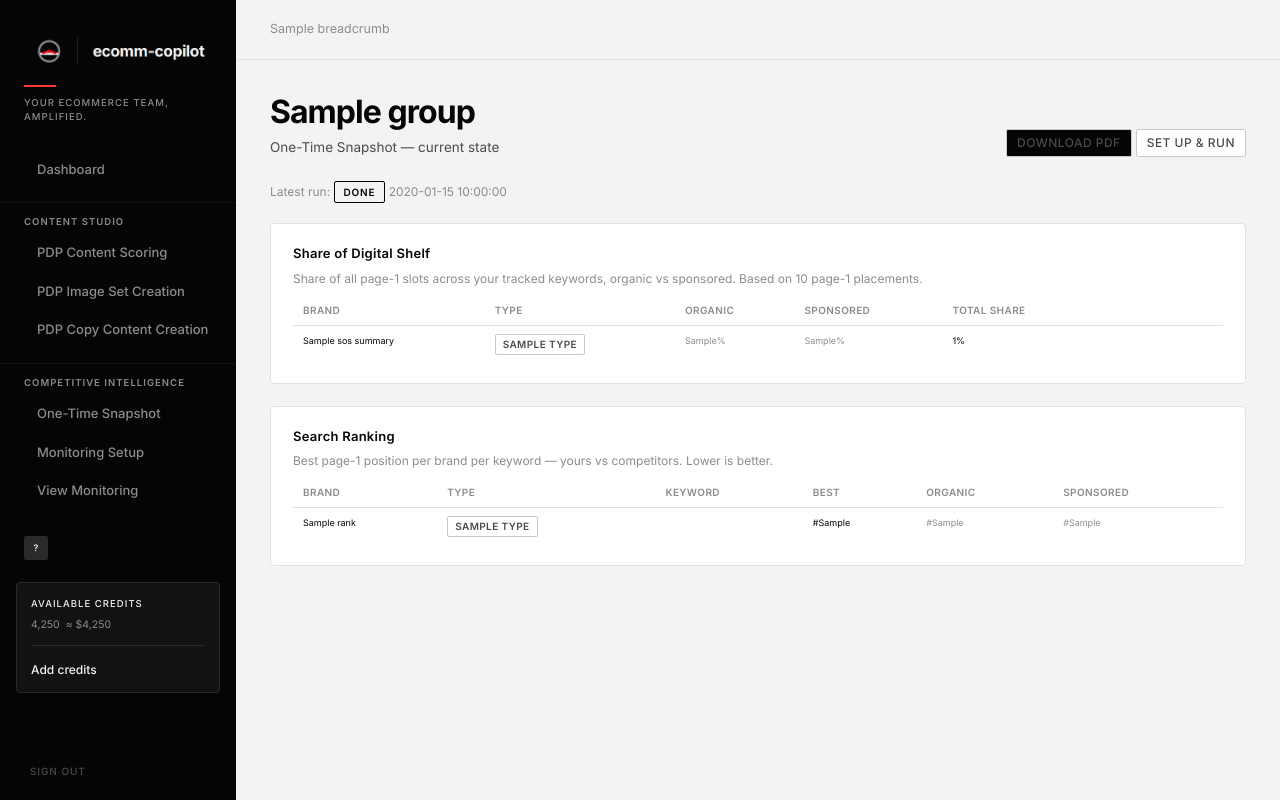
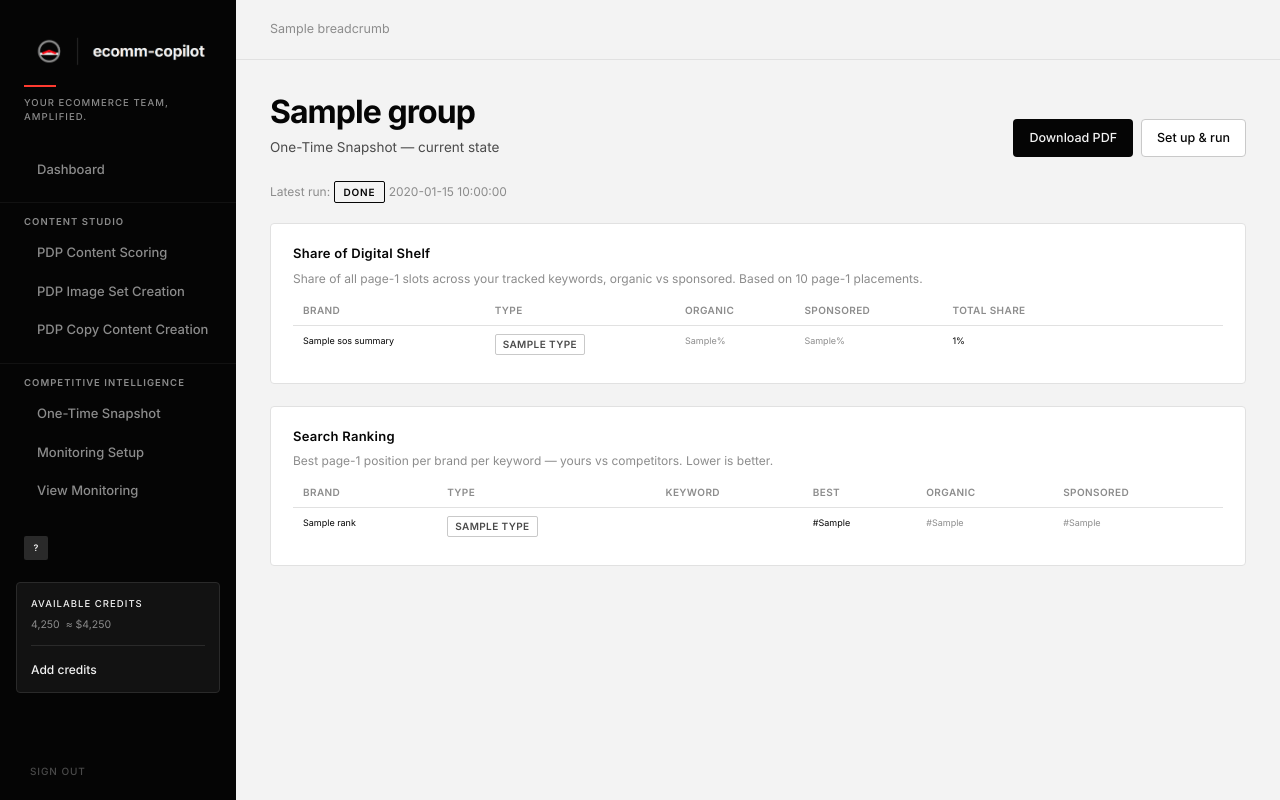
Before and after one commit to ricksauls/ecomm-copilot, a Python web app: template app/templates/app/ci_snapshot_results.html in a window 1280 px wide. Run offline with Jinja, Linux system fonts and the light colour scheme; the template is opened without the code that fills it: most values are stand-ins (such as "Sample title", 1, 10 or a date in 2020).

Commit message:
Fix low-contrast Download PDF button on CI snapshot results
The button was nested in .ci-periods, whose `.ci-periods a` rule
(specificity 0,1,1) overrode .wbtn-primary and forced mid-gray text
onto the black button fill (~1.5:1 contrast). Move both header action
buttons into a new .header-actions wrapper that does not restyle its
anchors, restoring the intended canvas-on-black button.

Co-Authored-By: Claude Opus 4.8 <noreply@anthropic.com>

```diff
--- a/app/static/css/workspace.css
+++ b/app/static/css/workspace.css
@@ -1416,6 +1416,10 @@ a:focus-visible,
 .ci-chip button:hover { color: var(--signal-red); }
 
 /* Period selector on the dashboard. */
+/* Header action buttons (e.g. Download PDF + Set up & run). Kept distinct from
+   .ci-periods so the pill-link styling below never bleeds onto .wbtn buttons —
+   that override forced low-contrast text onto the primary button's dark fill. */
+.header-actions { display: inline-flex; gap: 8px; align-items: center; }
 .ci-periods { display: inline-flex; gap: 4px; }
 .ci-periods a {
   font-size: 12px;
--- a/app/templates/app/ci_snapshot_results.html
+++ b/app/templates/app/ci_snapshot_results.html
@@ -7,7 +7,7 @@
     <h1>{{ group.name }}</h1>
     <p class="subtitle">One-Time Snapshot — current state</p>
   </div>
-  <div class="ci-periods">
+  <div class="header-actions">
     {% if run and run.status == 'done' and (sos_summary or ranks) %}
     <a href="{{ url_for('pages.ci_snapshot_results_pdf', group_id=group.id) }}" class="wbtn wbtn-primary">Download PDF</a>
     {% endif %}
```
